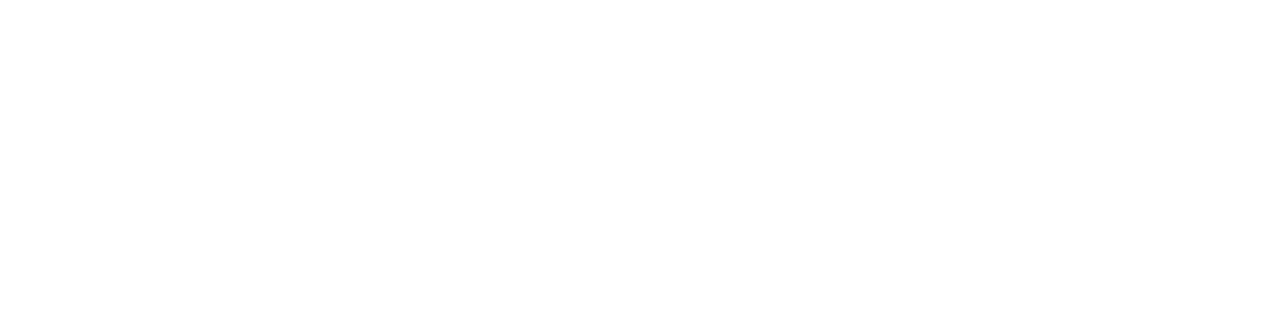
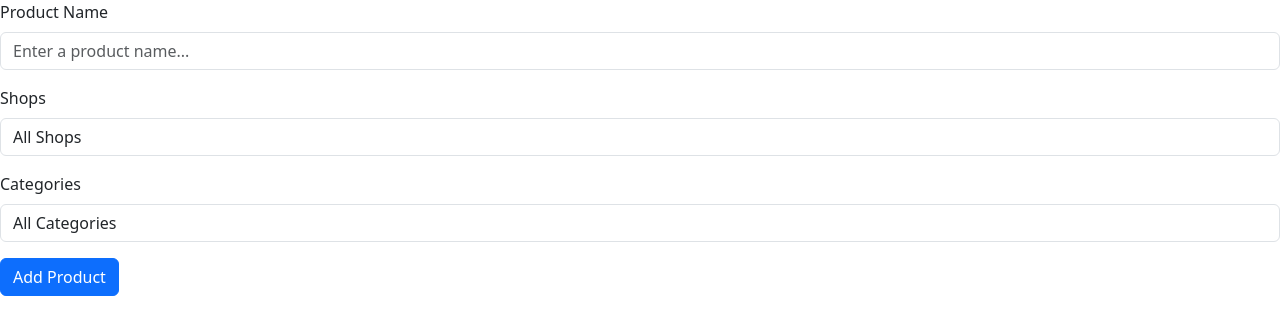
Before and after one commit to berkan-kabadayi/advanced-react-shopping-list-ts, a React (Vite) app: page / in a window 1280 px wide. Shown: the top 334 px of the page. Built offline with nearby package versions, Linux system fonts and the light colour scheme.

Commit message:
feat: implement add product form and state handling

```diff
--- a/package.json
+++ b/package.json
@@ -11,6 +11,7 @@
   },
   "dependencies": {
     "bootstrap": "^5.3.8",
+    "nanoid": "^5.1.6",
     "react": "^19.2.0",
     "react-bootstrap": "^2.10.10",
     "react-dom": "^19.2.0",
--- a/src/App.tsx
+++ b/src/App.tsx
@@ -1,7 +1,20 @@
+import { useState } from "react";
 import "./App.css";
+import AddProductForm from "./components/AddProductForm";
+import type { Product } from "./types";
 
 function App() {
-  return <></>;
+  const [products, setProducts ] = useState<Product[]>([])
+
+  const handleAddProduct = (product:Product) => {
+    setProducts([...products, product])
+    console.log(products)
+  }
+  return (
+    <>
+      <AddProductForm onAdd={handleAddProduct}/>
+    </>
+  );
 }
 
 export default App;
--- a/src/components/AddProductForm.tsx
+++ b/src/components/AddProductForm.tsx
@@ -0,0 +1,81 @@
+import { useState } from "react";
+import Button from "react-bootstrap/Button";
+
+import Form from "react-bootstrap/Form";
+import { shops, categories, type AddProductFormProps, type Product } from "../types";
+import { nanoid } from "nanoid";
+
+function AddProductForm({ onAdd }: AddProductFormProps) {
+  const [name, setName] = useState("");
+  const [shop, setShop] = useState("");
+  const [category, setCategory] = useState("");
+
+  const handleAdd = () => {
+    if(!name || !category || !shop ) {
+        alert("Lutfen butun alanlari doldurunuz.")
+        return
+    }
+    onAdd({
+        id: nanoid(),
+        name,
+        shop: shop as Product["shop"],
+        categories: category as Product["categories"]
+    })
+    setName("")
+    setShop("")
+    setCategory("")
+  };
+
+  return (
+    <>
+      <Form.Group className="mb-3">
+        <Form.Label>Product Name</Form.Label>
+        <Form.Control
+          type="text"
+          placeholder="Enter a product name..."
+          value={name}
+          onChange={(e) => setName(e.target.value)}
+        />
+      </Form.Group>
+
+      <Form.Group className="mb-3">
+        <Form.Label>Shops</Form.Label>
+        <Form.Control
+          as={"select"}
+          placeholder="Enter a product name..."
+          value={shop}
+          onChange={(e) => setShop(e.target.value)}
+        >
+          <option value="">All Shops</option>
+          {shops.map((shop, index) => (
+            <option key={index} value={shop}>
+              {shop}
+            </option>
+          ))}
+        </Form.Control>
+      </Form.Group>
+      <Form.Group className="mb-3">
+        <Form.Label>Categories</Form.Label>
+        <Form.Control
+          as={"select"}
+          placeholder="Enter a product name..."
+          value={category}
+          onChange={(e) => setCategory(e.target.value)}
+        >
+          <option value="">All Categories</option>
+          {categories.map((category, index) => (
+            <option key={index} value={category}>
+              {category}
+            </option>
+          ))}
+        </Form.Control>
+      </Form.Group>
+
+      <Button onClick={handleAdd} type="submit">
+        Add Product
+      </Button>
+    </>
+  );
+}
+
+export default AddProductForm;
--- a/src/components/ProductFilters.tsx
+++ b/src/components/ProductFilters.tsx
@@ -0,0 +1,5 @@
+function ProductFilters() {
+  return <div>ProductFilters</div>;
+}
+
+export default ProductFilters;
--- a/src/components/ProductTable.tsx
+++ b/src/components/ProductTable.tsx
@@ -0,0 +1,5 @@
+function ProductTable() {
+  return <div>ProductTable</div>;
+}
+
+export default ProductTable;
--- a/src/types/index.ts
+++ b/src/types/index.ts
@@ -0,0 +1,14 @@
+export const shops = ["Amazon", "Walmart", "Best Buy"] as const;
+export const categories = ["Electronics", "Food", "Toys", "Oven"] as const;
+
+export interface Product {
+  id: string;
+  name: string;
+  shop: (typeof shops)[number];
+  categories: (typeof categories)[number];
+  isBought?: boolean;
+}
+
+export interface AddProductFormProps {
+    onAdd: (product:Product) => void
+}
```
Also changed, not shown: 1 other file (tests, documents, lock files or other folders).
